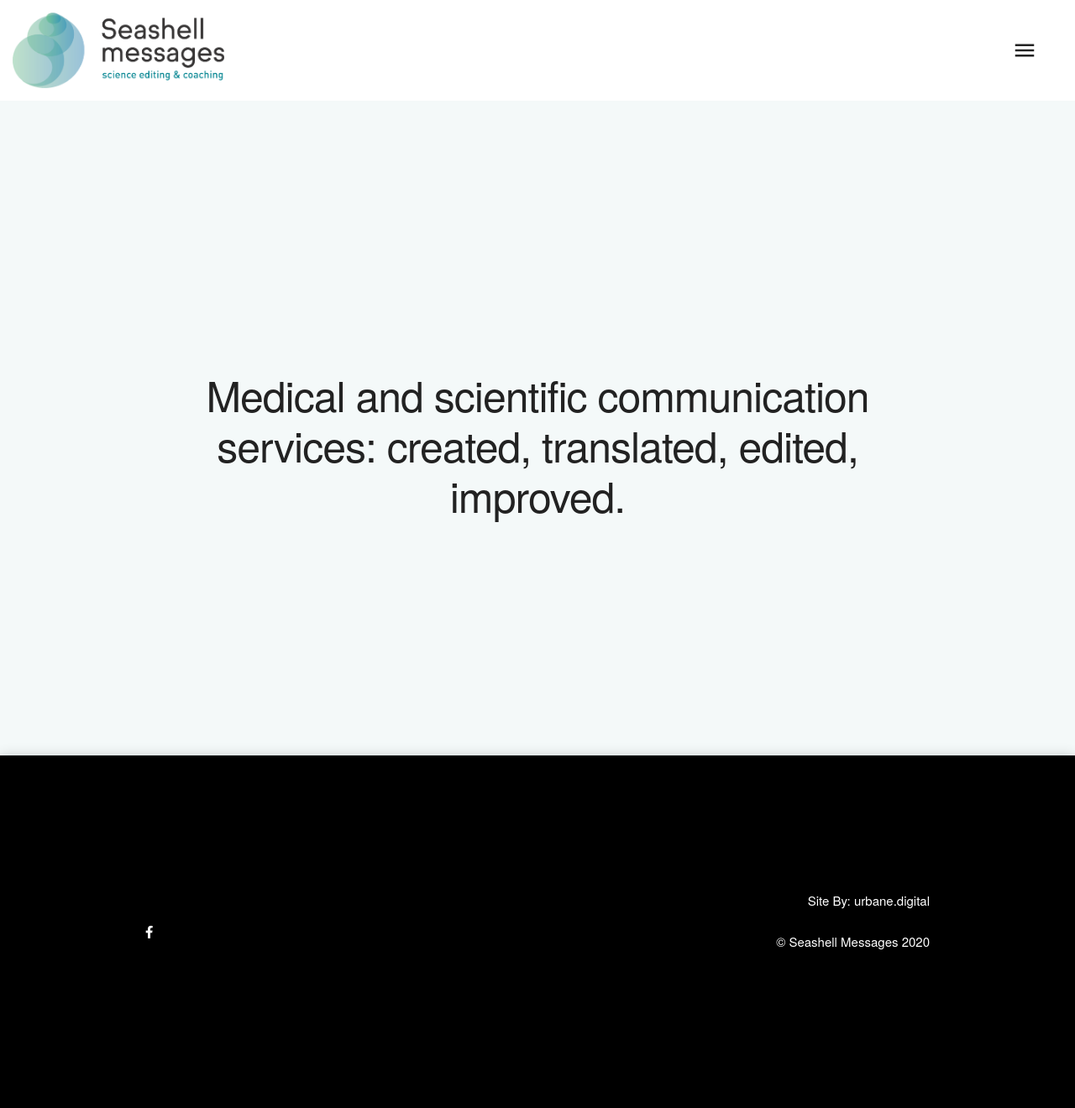
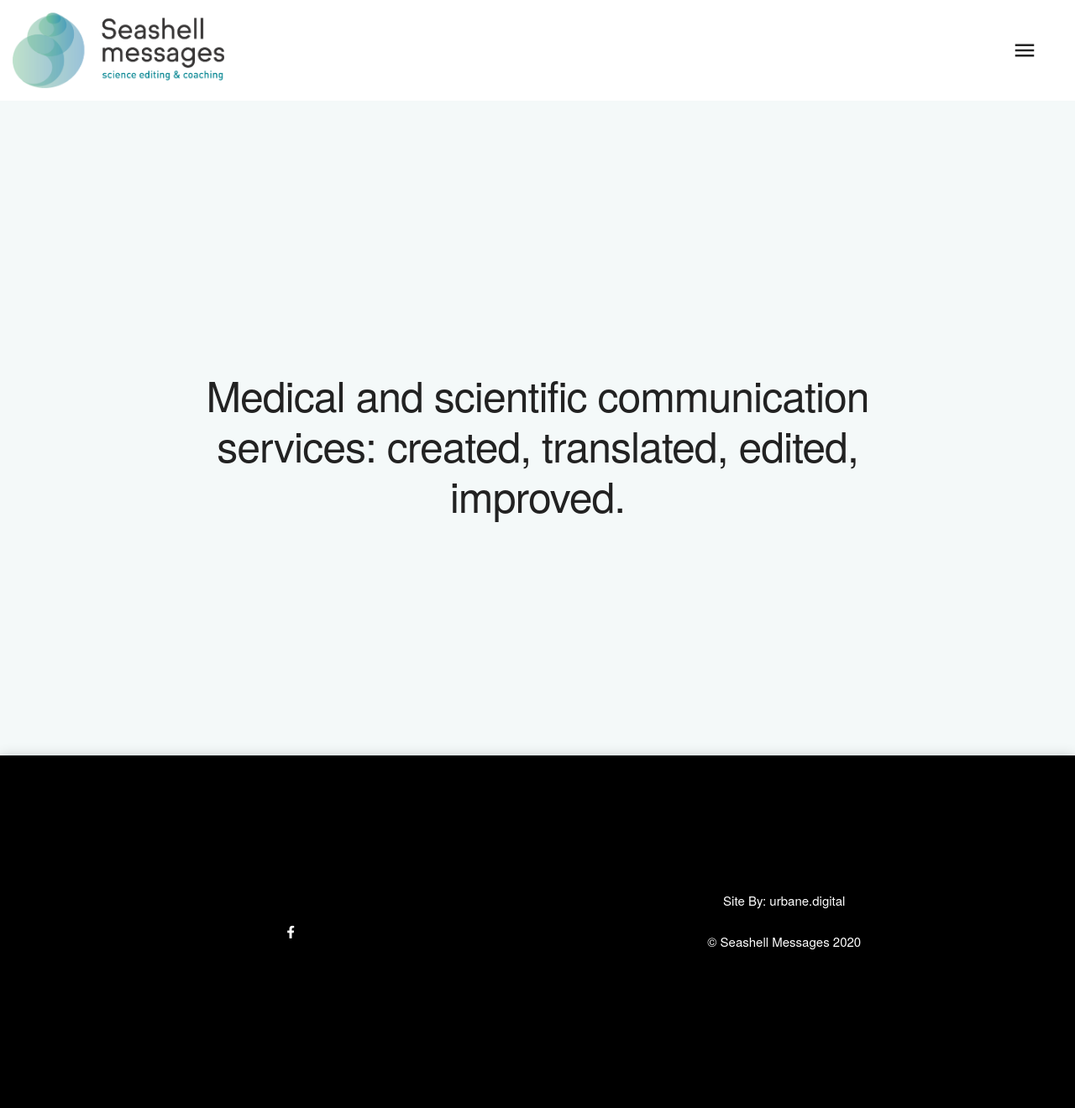
Before and after one commit to seashellmessages/seashell-messages-neue, a Jekyll site: the page built from index.markdown, in a window 1280 px wide. Shown: the whole page at 84% size. Built offline with Jekyll 4.4.1, drawn with Linux system fonts in a browser that asks for light colours; nearby versions of some CDN libraries.

Commit message:
Footer fixes.
Signed-off-by: Thomas Smith <me@spud93.com>

```diff
--- a/_includes/footer.html
+++ b/_includes/footer.html
@@ -1,11 +1,11 @@
 <footer id="footer" class="site-footer">
     <div class="footer-content row">
-        <div class="footer-left-container offset-by-one five columns">
+        <div class="footer-left-container six columns">
             <div class="social-box">
                 <i class="fab fa-facebook-f"></i>
             </div>
         </div>
-        <div class="footer-right-container five columns">
+        <div class="footer-right-container six columns">
             <p>Site By: urbane.digital</p>
             <p>© Seashell Messages 2020</p>
         </div>
--- a/_sass/main.scss
+++ b/_sass/main.scss
@@ -291,6 +291,14 @@ select {
 
 @media only screen and(max-width: 80em) {
 
+  .footer-left-container {
+    text-align: center;
+  }
+
+  .footer-right-container {
+    text-align: center;
+  }
+
   .contact-form-wrapper {
     padding: 0 5%;
   }
```
